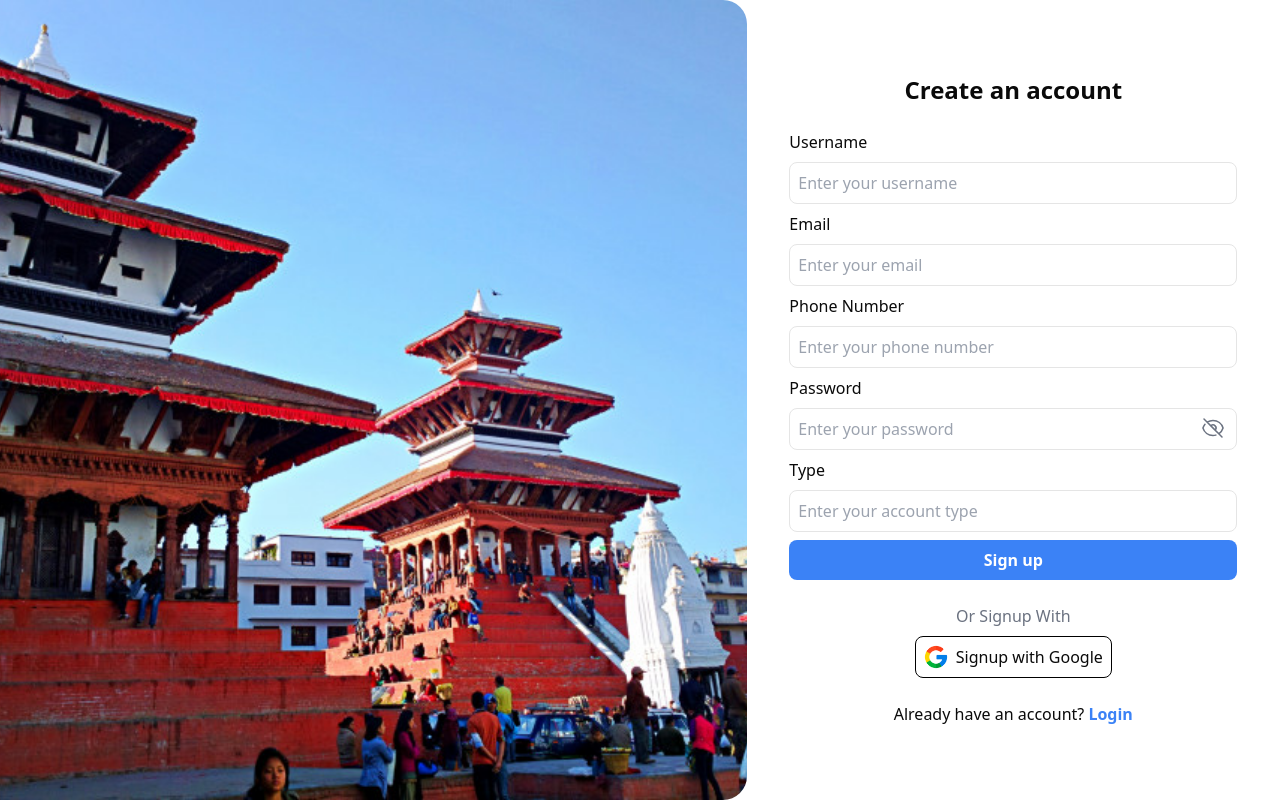
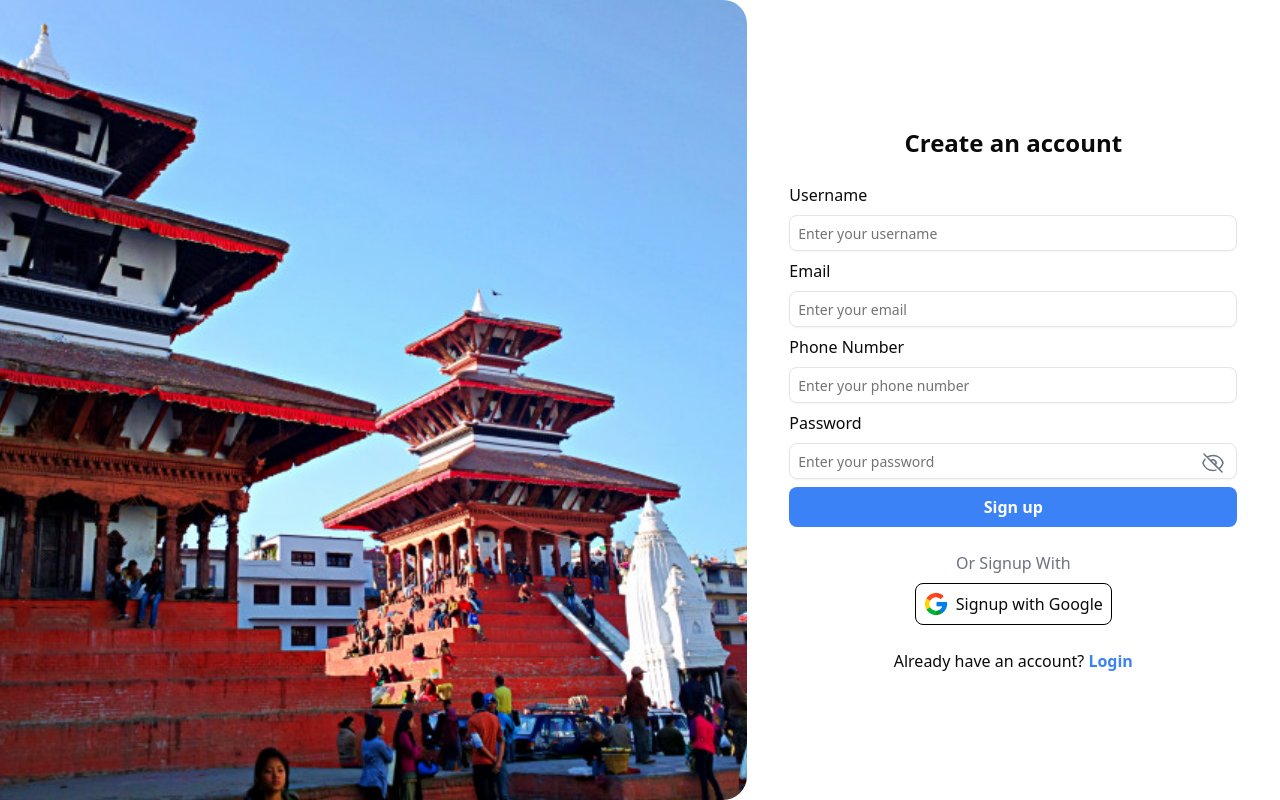
Before and after one commit to presabkhadka/final-year-project, a React (Vite) app in the folder client/: page /promoter/signup in a window 1280 px wide. Built offline with nearby package versions, Linux system fonts and the light colour scheme.

Commit message:
updt - added shadcn input

```diff
--- a/client/src/pages/promoterRegister.tsx
+++ b/client/src/pages/promoterRegister.tsx
@@ -1,3 +1,4 @@
+import { Input } from "@/components/ui/input";
 import { useToast } from "@/hooks/use-toast";
 import axios from "axios";
 import { title } from "process";
@@ -44,7 +45,7 @@ const RegisterForm: FC<RegisterFormInterface> = ({
         <label htmlFor="username" className="mb-2 font-medium">
           Username
         </label>
-        <input
+        <Input
           type="text"
           id="username"
           className="border p-2 rounded-lg outline-blue-200"
@@ -58,7 +59,7 @@ const RegisterForm: FC<RegisterFormInterface> = ({
         <label htmlFor="email" className="mb-2 font-medium">
           Email
         </label>
-        <input
+        <Input
           type="email"
           id="email"
           className="border p-2 rounded-lg outline-blue-200"
@@ -72,7 +73,7 @@ const RegisterForm: FC<RegisterFormInterface> = ({
         <label htmlFor="contact" className="mb-2 font-medium">
           Phone Number
         </label>
-        <input
+        <Input
           type="text"
           id="contact"
           className="border p-2 rounded-lg outline-blue-200"
@@ -86,7 +87,7 @@ const RegisterForm: FC<RegisterFormInterface> = ({
         <label htmlFor="password" className="mb-2 font-medium">
           Password
         </label>
-        <input
+        <Input
           type={showPassword ? "text" : "password"}
           id="password"
           className="border p-2 rounded-lg outline-blue-200 pr-10"
@@ -139,20 +140,7 @@ const RegisterForm: FC<RegisterFormInterface> = ({
           )}
         </button>
       </div>
-      <div className="flex flex-col">
-        <label htmlFor="type" className="mb-2 font-medium">
-          Type
-        </label>
-        <input
-          type="text"
-          id="type"
-          className="border p-2 rounded-lg outline-blue-200"
-          placeholder="Enter your account type"
-          value={type}
-          onChange={(e) => setType(e.target.value)}
-          required
-        />
-      </div>
+
       <button className="bg-blue-500 p-2 rounded-lg text-white font-semibold hover:bg-blue-600">
         Sign up
       </button>
@@ -201,15 +189,13 @@ const PromoterRegister: FC = () => {
     };
 
     try {
-      axios
-        .post("http://localhost:1010/promoter/signup", payload)
-        .then(() => {
-          toast({
-            title: "Registration completed",
-            description: "Promoter registeres successfully",
-          });
-          navigate("/promoter/login");
+      axios.post("http://localhost:1010/promoter/signup", payload).then(() => {
+        toast({
+          title: "Registration completed",
+          description: "Promoter registeres successfully",
         });
+        navigate("/promoter/login");
+      });
     } catch (error) {
       toast({
         title: "Registration Failed",
```
